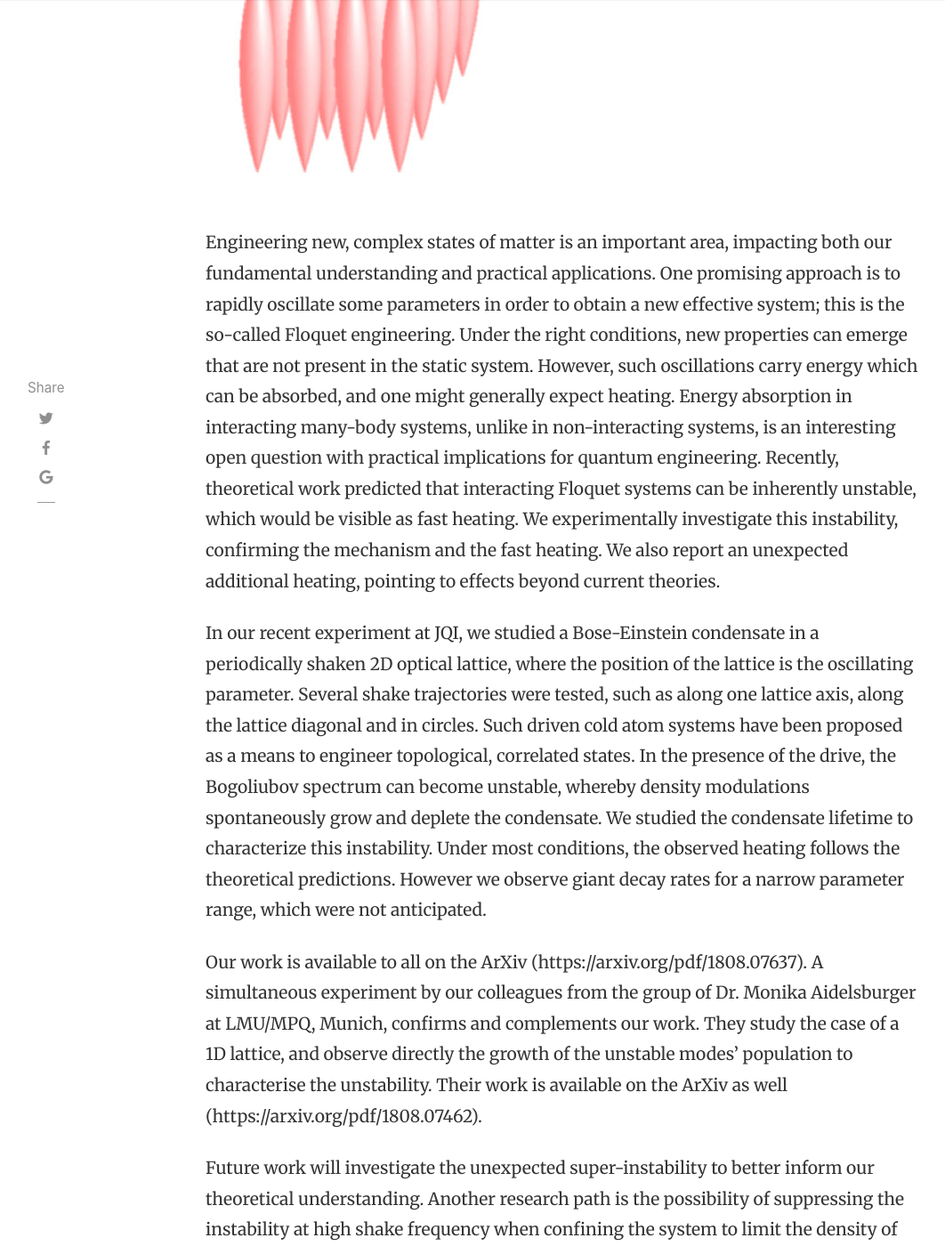
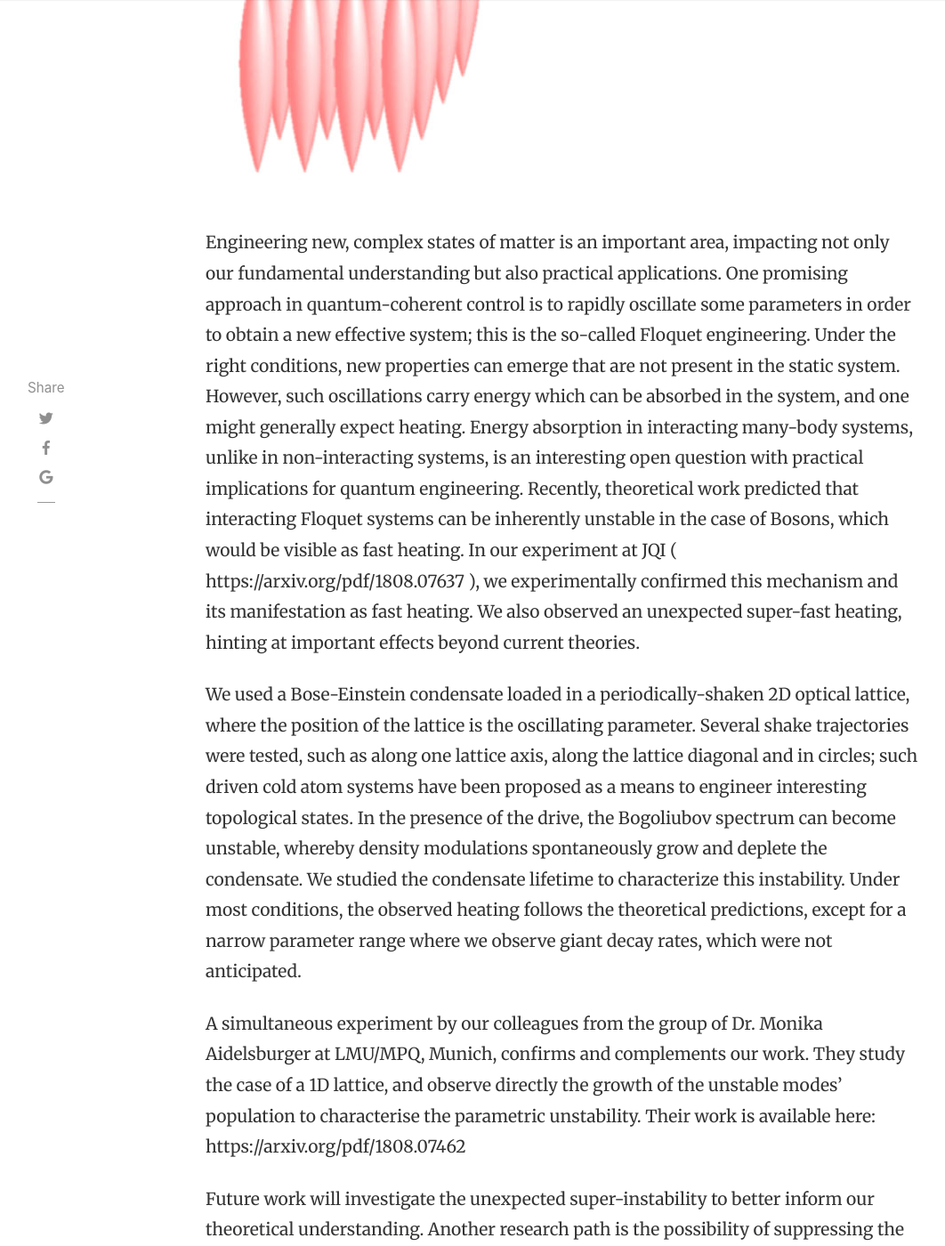
Before and after one commit to tboulier/tboulier.github.io, a Jekyll site: the page built from _posts/2018-09-01-Parametric-Instability-Floquet.md, in a window 1280 px wide and 1400 px high, scrolled down 880 px. Shown: the whole window at 89% size, without its empty margins (54-1116 px from the left). Built offline with Jekyll 4.4.1, drawn with Linux system fonts in a browser that asks for light colours; nearby versions of some CDN libraries; comment, search, counter and statistics services are not loaded.

Commit message:
Updated  Parametric unstability

```diff
--- a/_posts/2018-09-01-Parametric-Instability-Floquet.md
+++ b/_posts/2018-09-01-Parametric-Instability-Floquet.md
@@ -8,10 +8,23 @@ featured: true
 hidden: true
 ---
 
-Engineering new, complex states of matter is an important area, impacting both our fundamental understanding and practical applications. One promising approach is to rapidly oscillate some parameters in order to obtain a new effective system; this is the so-called Floquet engineering. Under the right conditions, new properties can emerge that are not present in the static system. However, such oscillations carry energy which can be absorbed, and one might generally expect heating. Energy absorption in interacting many-body systems, unlike in non-interacting systems, is an interesting open question with practical implications for quantum engineering. Recently, theoretical work predicted that interacting Floquet systems can be inherently unstable, which would be visible as fast heating. We experimentally investigate this instability, confirming the mechanism and the fast heating. We also report an unexpected additional heating, pointing to effects beyond current theories.
+Engineering new, complex states of matter is an important area, impacting not only our fundamental understanding but also practical applications.
+One promising approach in quantum-coherent control is to rapidly oscillate some parameters in order to obtain a new effective system; this is the so-called Floquet engineering.
+Under the right conditions, new properties can emerge that are not present in the static system.
+However, such oscillations carry energy which can be absorbed in the system, and one might generally expect heating.
+Energy absorption in interacting many-body systems, unlike in non-interacting systems, is an interesting open question with practical implications for quantum engineering.
+Recently, theoretical work predicted that interacting Floquet systems can be inherently unstable in the case of Bosons, which would be visible as fast heating.
+In our experiment at JQI ( https://arxiv.org/pdf/1808.07637 ), we experimentally confirmed this mechanism and its manifestation as fast heating.
+We also observed an unexpected super-fast heating, hinting at important effects beyond current theories.
 
-In our recent experiment at JQI, we studied a Bose-Einstein condensate in a periodically shaken 2D optical lattice, where the position of the lattice is the oscillating parameter. Several shake trajectories were tested, such as along one lattice axis, along the lattice diagonal and in circles. Such driven cold atom systems have been proposed as a means to engineer topological, correlated states. In the presence of the drive, the Bogoliubov spectrum can become unstable, whereby density modulations spontaneously grow and deplete the condensate. We studied the condensate lifetime to characterize this instability. Under most conditions, the observed heating follows the theoretical predictions. However we observe giant decay rates for a narrow parameter range, which were not anticipated.
+We used a Bose-Einstein condensate loaded in a periodically-shaken 2D optical lattice, where the position of the lattice is the oscillating parameter.
+Several shake trajectories were tested, such as along one lattice axis, along the lattice diagonal and in circles; such driven cold atom systems have been proposed as a means to engineer interesting topological states.
+In the presence of the drive, the Bogoliubov spectrum can become unstable, whereby density modulations spontaneously grow and deplete the condensate.
+We studied the condensate lifetime to characterize this instability. Under most conditions, the observed heating follows the theoretical predictions, except for a narrow parameter range where we observe giant decay rates, which were not anticipated.
 
-Our work is available to all on the ArXiv (https://arxiv.org/pdf/1808.07637). A simultaneous experiment by our colleagues from the group of Dr. Monika Aidelsburger at LMU/MPQ, Munich, confirms and complements our work. They study the case of a 1D lattice, and observe directly the growth of the unstable modes' population to characterise the unstability. Their work is available on the ArXiv as well (https://arxiv.org/pdf/1808.07462).
+A simultaneous experiment by our colleagues from the group of Dr. Monika Aidelsburger at LMU/MPQ, Munich, confirms and complements our work.
+They study the case of a 1D lattice, and observe directly the growth of the unstable modes' population to characterise the parametric unstability.
+Their work is available here: https://arxiv.org/pdf/1808.07462
 
-Future work will investigate the unexpected super-instability to better inform our theoretical understanding. Another research path is the possibility of suppressing the instability at high shake frequency when confining the system to limit the density of states (3D lattices).
+Future work will investigate the unexpected super-instability to better inform our theoretical understanding.
+Another research path is the possibility of suppressing the instability at high shake frequency when confining the system to limit the density of states (3D lattices).
```
Also changed, not shown: _posts/2018-01-14-Dephasing-Avalanch-Rydberg.md (+1 -1 lines).
